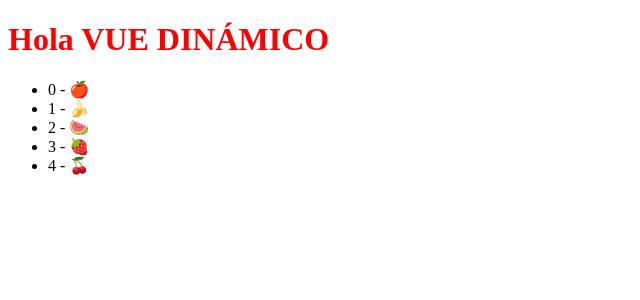
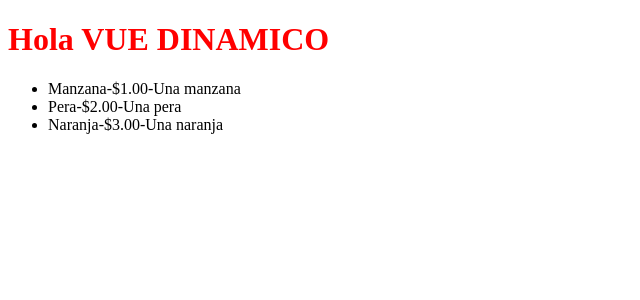
Before and after one commit to ximeBallin/Vue.js-CAPACITACION-, a Vue app: page / in a window 1280 px wide. Shown: the top 300 px of the page, without its empty margins (0-640 px from the left). Built offline with nearby package versions, Linux system fonts and the light colour scheme.

Commit message:
feat (V-for-Array):✨render array of fruit objects using v-for and unique keys

```diff
--- a/src/App.vue
+++ b/src/App.vue
@@ -1,13 +1,38 @@
 <script setup>
-const name = "Vue dinámico";
-const arrayFrutas = ["🍎", "🍌", "🍉", "🍓", "🍒"];
+const name = "Vue dinamico"
+const arrayFrutas =[
+  {
+    name: "Manzana",
+    price: "$1.00",
+    description: "Una manzana",
+    id:3
+  },
+  {
+    name: "Pera",
+    price: "$2.00",
+    description: "Una pera",
+    id:2
+  },
+  {
+    name: "Naranja",
+    price: "$3.00",
+    description: "Una naranja",
+    id:1
+  }
+
+];
+
 </script>
 
 <template>
   <h1>Hola {{ name.toUpperCase() }}</h1>
   <ul>
-    <li v-for="(fruta, index) in arrayFrutas" :key="index">
-      {{ index }} - {{ fruta }}
+    <li
+        v-for ="fruta in arrayFrutas"
+        :key="fruta.name"
+
+    >
+      {{fruta.name}}-{{fruta.price}}-{{fruta.description}}
     </li>
   </ul>
 </template>
```
